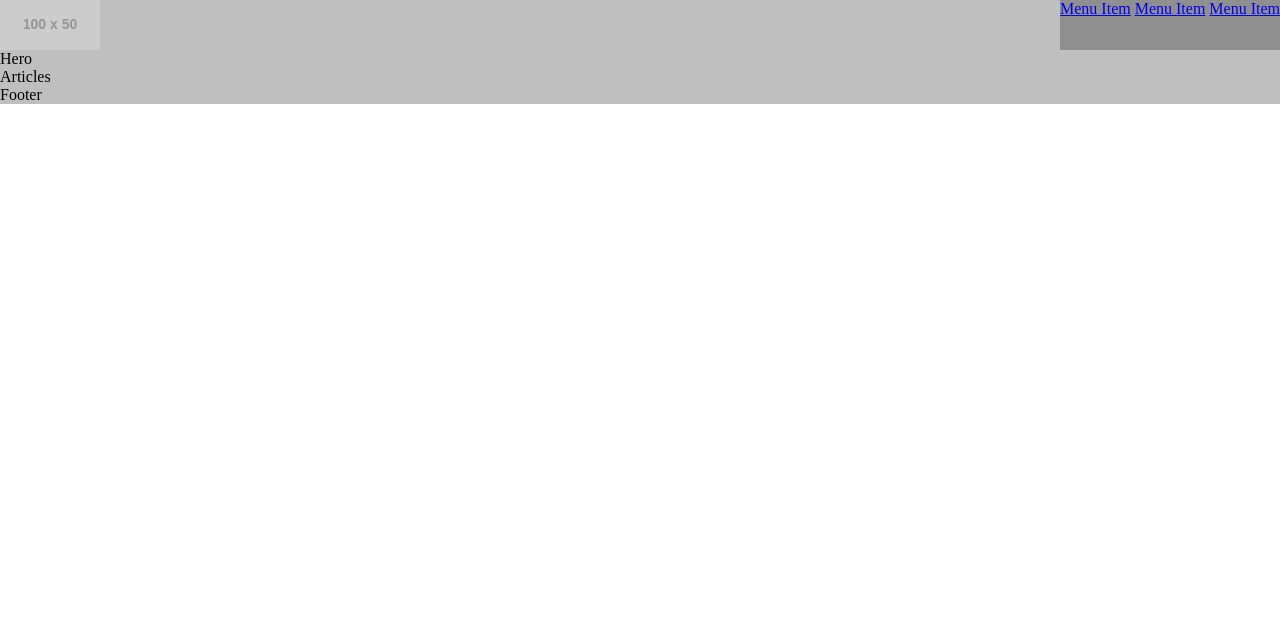
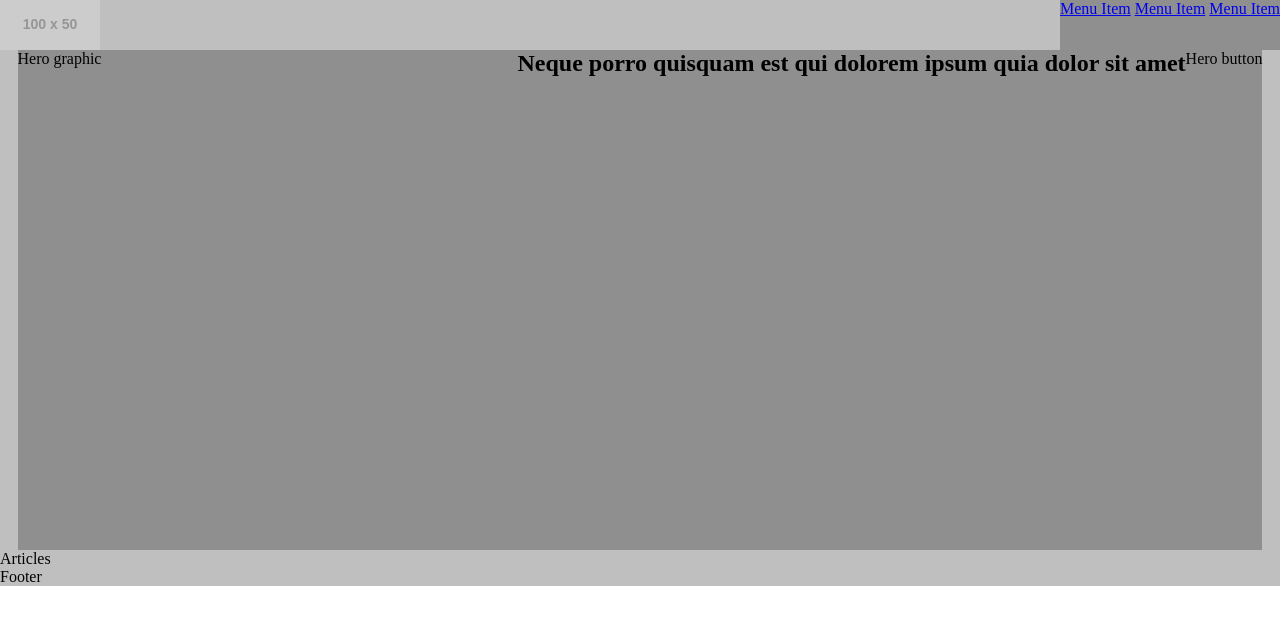
Before and after one commit to jmeyer431/Zenva_Learning, a plain HTML site: page CSS Flexbox Course/flexbox1.html in a window 1280 px wide. Drawn offline with Linux system fonts and the light colour scheme; placeholder pictures from the web are drawn by us.

Commit message:
CSS Flexbox-Lesson 18 Flexbox for the Hero Area 1

```diff
--- a/CSS Flexbox Course/flexbox1.html
+++ b/CSS Flexbox Course/flexbox1.html
@@ -33,7 +33,20 @@
 
             #hero {
                 background: rgba(0, 0, 0, .25);
+                display: flex;
+                justify-content: center;
             }
+                .herographic {
+                    background: rgba(0, 0, 0, .25);
+                    width: 500px;
+                    height: 500px;
+                }
+                .heroheading {
+                    background: rgba(0, 0, 0, .25);
+                }
+                .herobutton {
+                    background: rgba(0, 0, 0, .25);
+                }
 
             #articles {
                 background: rgba(0, 0, 0, .25);
@@ -61,7 +74,11 @@
         </header>
 
         <section id="hero">
-            Hero
+            <div class="herographic">Hero graphic</div>
+            <div class="heroheading">
+                <h1>Neque porro quisquam est qui dolorem ipsum quia dolor sit amet</h1>
+            </div>
+            <div class="herobutton">Hero button</div>
         </section>
 
         <section id="articles">
```
